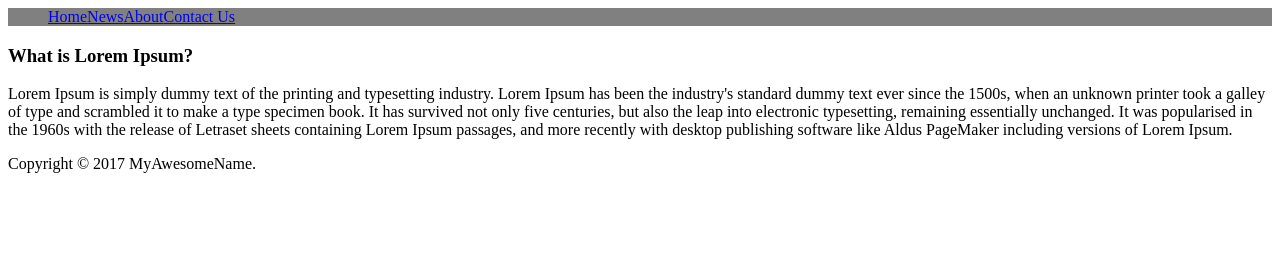
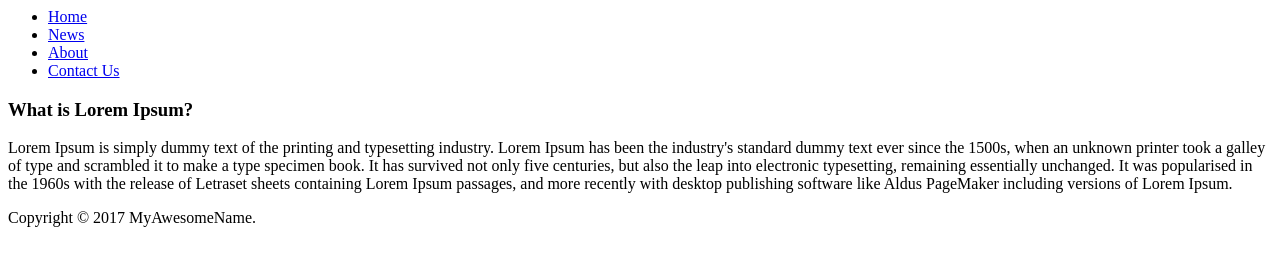
Before and after one commit to sarahborja/css-seatwork-1, a plain HTML site: page index.html in a window 1280 px wide. Drawn offline with Linux system fonts and the light colour scheme.

Commit message:
Update style.css

```diff
--- a/style.css
+++ b/style.css
@@ -1,15 +1 @@
 /* Placeholder CSS */
-
-header ul {
-  background-color: gray;
-  list-style-type: none;
-  overflow: hidden;
-}
-
-header li {
-  float: left;
-}
-
-header li a {
-  padding: 14 px;
-}
```
